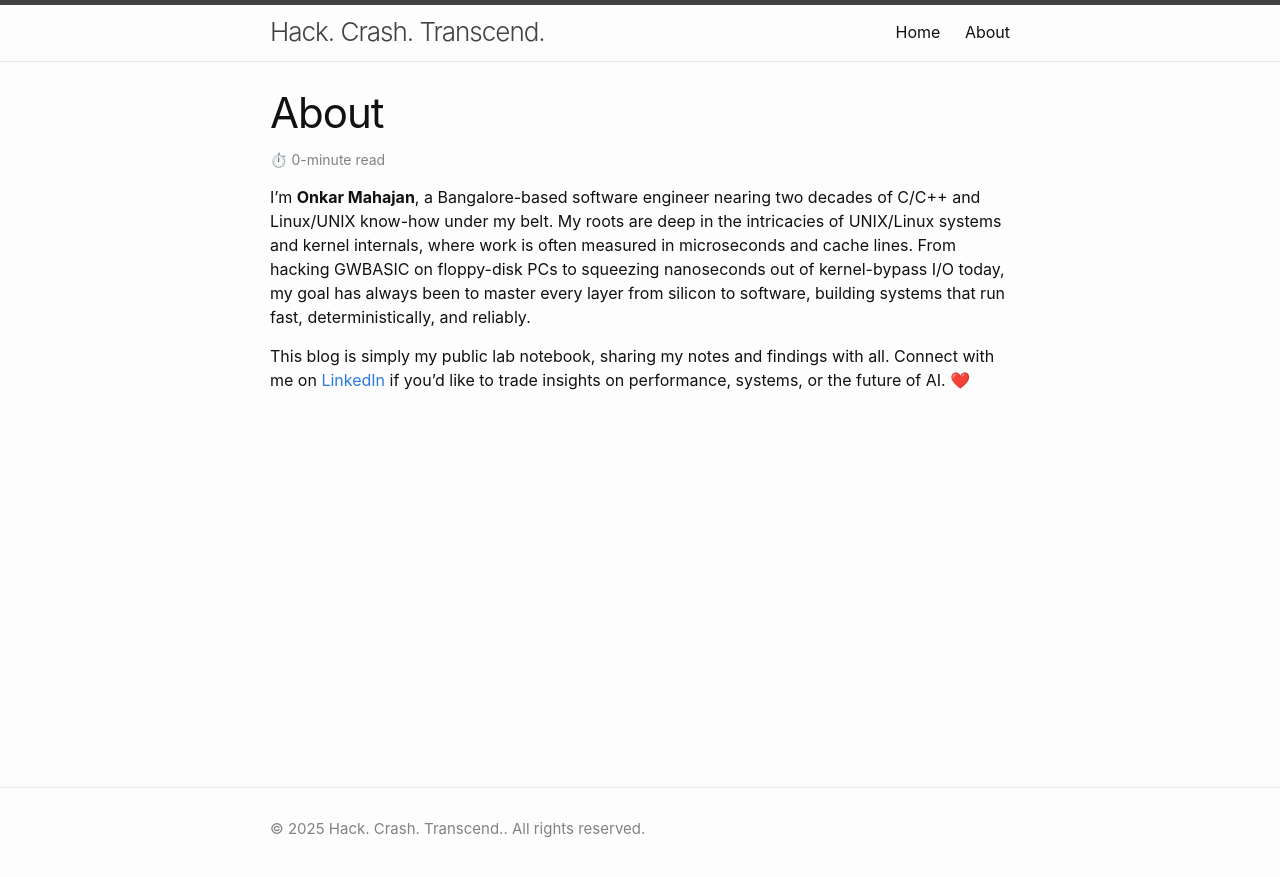
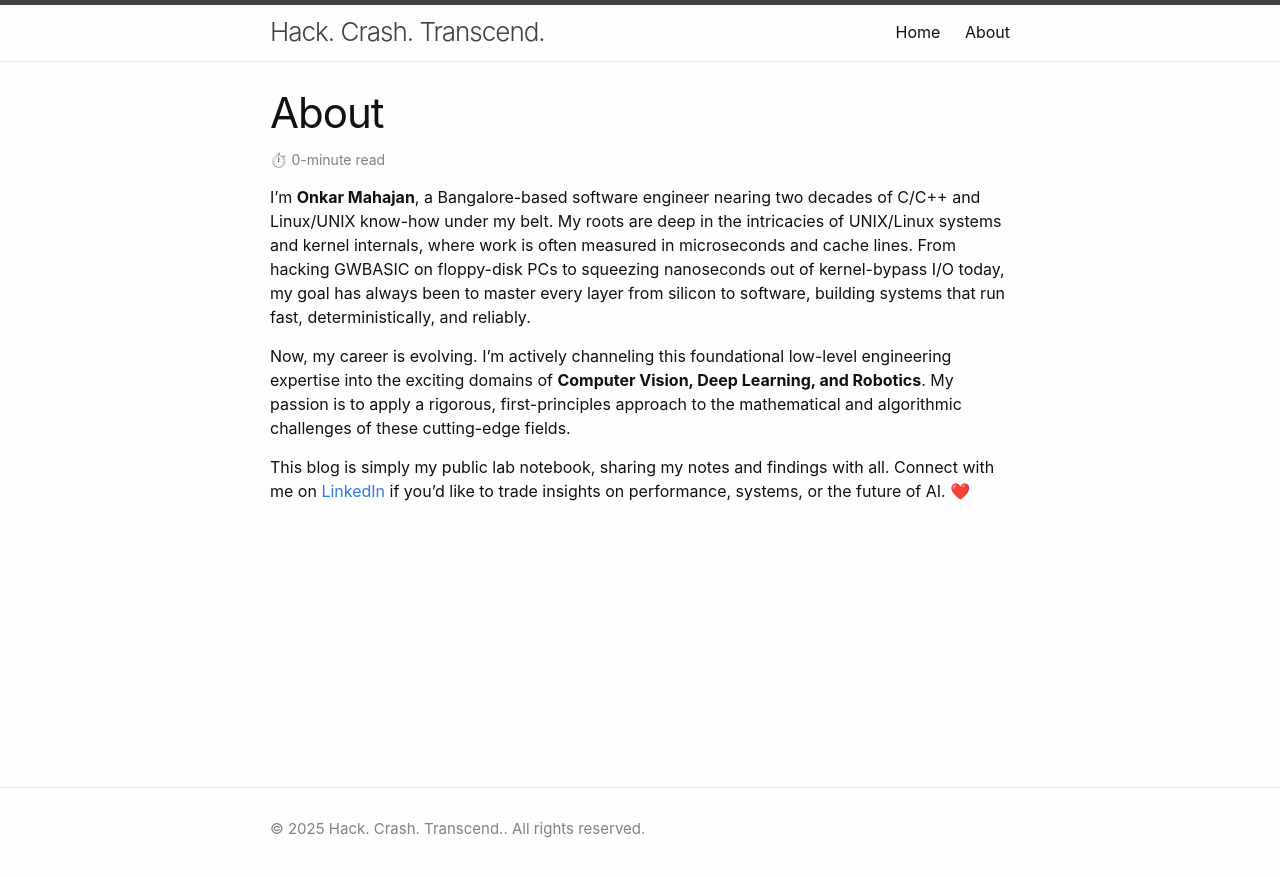
Before and after one commit to on2k23nm/on2k23nm.github.io, a Jekyll site: the page built from about.markdown, in a window 1280 px wide. Shown: the top 877 px of the page. Built offline with Jekyll 4.4.1, drawn with Linux system fonts in a browser that asks for light colours.

Commit message:
Changed about & disabled Gaussian elimination

```diff
--- a/_posts/Maths/2025-06-28-Gaussian-Elimination-Flop-Count.markdown
+++ b/_posts/Maths/2025-06-28-Gaussian-Elimination-Flop-Count.markdown
@@ -7,7 +7,7 @@ categories: [Mathematics, Numerical Analysis] # Changed categories to be more re
 tags: [Linear Algebra, Maths] # Added more relevant tags
 mathjax: true
 description: Explore the computational cost of Gaussian Elimination. This deep dive explains the distinct flop counts of the cubic forward phase and the quadratic backward phase, highlighting their impact on solving large-scale linear systems in science, engineering, and AI.
-published: true
+published: false
 ---
 
 Gaussian elimination is the workhorse of linear algebra, a systematic method to solve systems of linear equations. When applied to an $$n \times (n+1)$$ augmented matrix (representing $$n$$ equations with $$n$$ variables), it proceeds in two distinct phases:
--- a/about.markdown
+++ b/about.markdown
@@ -6,4 +6,6 @@ permalink: /about/
 
 I'm **Onkar Mahajan**, a Bangalore-based software engineer nearing two decades of C/C++ and Linux/UNIX know-how under my belt. My roots are deep in the intricacies of UNIX/Linux systems and kernel internals, where work is often measured in microseconds and cache lines. From hacking GWBASIC on floppy-disk PCs to squeezing nanoseconds out of kernel-bypass I/O today, my goal has always been to master every layer from silicon to software, building systems that run fast, deterministically, and reliably.
 
+Now, my career is evolving. I'm actively channeling this foundational low-level engineering expertise into the exciting domains of **Computer Vision, Deep Learning, and Robotics**. My passion is to apply a rigorous, first-principles approach to the mathematical and algorithmic challenges of these cutting-edge fields.
+
 This blog is simply my public lab notebook, sharing my notes and findings with all. Connect with me on [LinkedIn](https://www.google.com/search?q=https://www.linkedin.com/in/onkarmahajan/) if you'd like to trade insights on performance, systems, or the future of AI. ❤️
```
